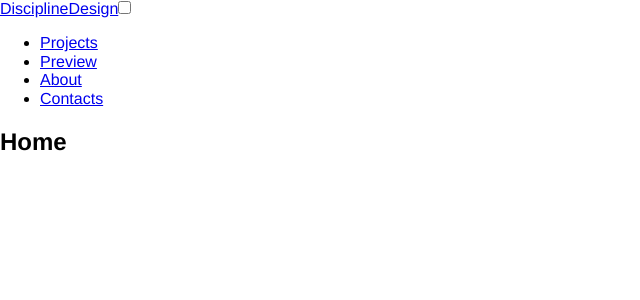
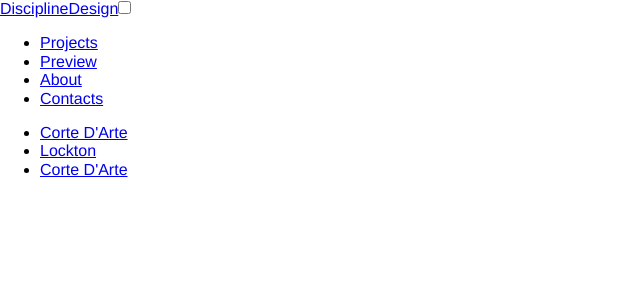
Before and after one commit to scapintobias/dddev, a React (Create React App) app: page / in a window 1280 px wide. Shown: the top 300 px of the page, without its empty margins (0-640 px from the left). Built offline with nearby package versions, Linux system fonts and the light colour scheme.

Commit message:
Create projectsProvider & use it here and there

```diff
--- a/package.json
+++ b/package.json
@@ -7,7 +7,8 @@
     "react": "^16.8.6",
     "react-dom": "^16.8.6",
     "react-router-dom": "^5.0.0",
-    "react-scripts": "3.0.1"
+    "react-scripts": "3.0.1",
+    "slugify": "^1.3.4"
   },
   "scripts": {
     "start": "react-scripts start",
--- a/src/App.jsx
+++ b/src/App.jsx
@@ -3,7 +3,7 @@ import {BrowserRouter as Router, Route} from 'react-router-dom';
 import './App.css';
 
 import {Header} from './components/Header';
-import {Home, About, Preview, Contacts} from './pages';
+import {Home, About, Preview, Contacts, Project} from './pages';
 
 function App() {
   return (
@@ -13,6 +13,7 @@ function App() {
       <Route path="/about/" component={About} />
       <Route path="/preview/" component={Preview} />
       <Route path="/contacts/" component={Contacts} />
+      <Route path="/projects/:slug" component={Project} />
     </Router>
   );
 }
--- a/src/pages/home.jsx
+++ b/src/pages/home.jsx
@@ -1,5 +1,20 @@
 import React from 'react';
+import {Link} from 'react-router-dom';
+import {slugify} from '../utils';
+import {getAllProjects} from '../projectsProvider';
+
+const projects = getAllProjects();
 
 export function Home() {
-  return <h2>Home</h2>;
+  return (
+    <ul>
+      {projects.map(project => (
+        <li>
+          <Link to={`/projects/${slugify(project.title)}`}>
+            {project.title}
+          </Link>
+        </li>
+      ))}
+    </ul>
+  );
 }
--- a/src/pages/index.js
+++ b/src/pages/index.js
@@ -4,3 +4,4 @@ export * from './about';
 export * from './contacts';
 export * from './home';
 export * from './preview';
+export * from './project';
--- /dev/null
+++ b/src/pages/project.js
@@ -0,0 +1,21 @@
+import React from 'react';
+import {getProjectBySlug} from '../projectsProvider';
+
+export function Project({match}) {
+  const {title, subtitle, type, desc, year, images} = getProjectBySlug(
+    match.params.slug,
+  );
+  return (
+    <div>
+      <h2>{title}</h2>
+      <h3>{subtitle}</h3>
+      <p>
+        {type} - {year}
+      </p>
+      {images.map(image => (
+        <img alt={image.alt} src={image.src} />
+      ))}
+      <p>{desc}</p>
+    </div>
+  );
+}
--- /dev/null
+++ b/src/projectsProvider/index.js
@@ -0,0 +1,10 @@
+import {slugify} from '../utils';
+import {projects} from './projects';
+
+export function getAllProjects() {
+  return projects;
+}
+
+export function getProjectBySlug(slug) {
+  return projects.find(project => slugify(project.title) === slug);
+}
--- /dev/null
+++ b/src/projectsProvider/projects.js
@@ -0,0 +1,33 @@
+const createProject = (title, subtitle, type, desc, year, images) => ({
+  title,
+  subtitle,
+  type,
+  desc,
+  year,
+  images,
+});
+
+const createImage = (src, alt) => ({src, alt});
+
+export const projects = [
+  createProject("Corte D'Arte", 'Sbacon', 'Exhibit', 'blabla bla', 2015, []),
+  createProject(
+    'Lockton',
+    'Analitics Facility',
+    'Corporate Image',
+    'blabla bla',
+    2014,
+    [
+      createImage('https://placekitten.com/200/300', 'Meow'),
+      createImage('https://placekitten.com/300/200', 'Meow2'),
+    ],
+  ),
+  createProject(
+    "Corte D'Arte",
+    'Christmas Greetings',
+    'Flyer',
+    'blabla bla',
+    2014,
+    [],
+  ),
+];
--- /dev/null
+++ b/src/utils.js
@@ -0,0 +1,5 @@
+import slug from 'slugify';
+
+export function slugify(str) {
+  return slug(str, {lower: true, remove: /[*+~.()'"!:@]/g});
+}
```
Also changed, not shown: 1 other file (tests, documents, lock files or other folders).
